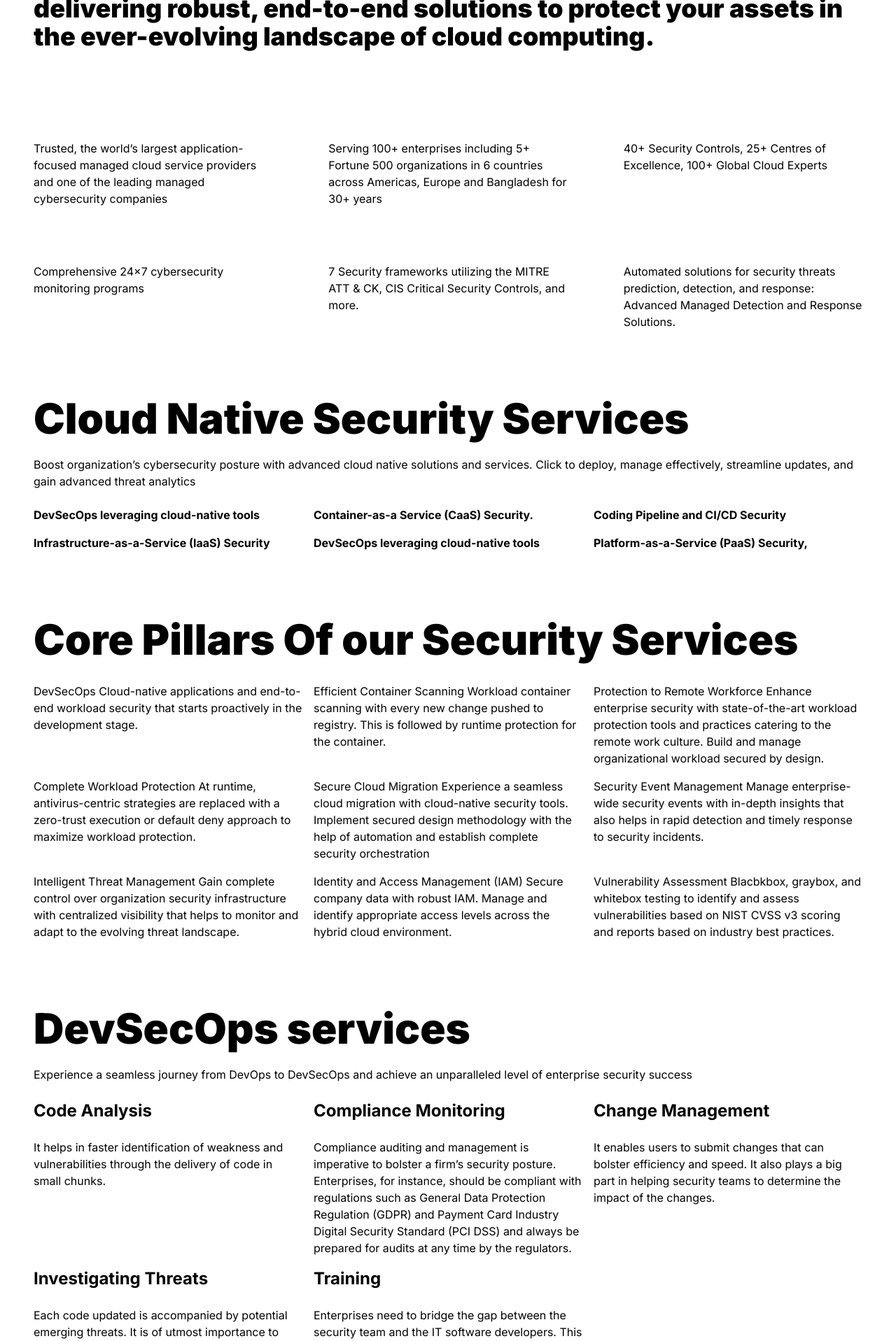
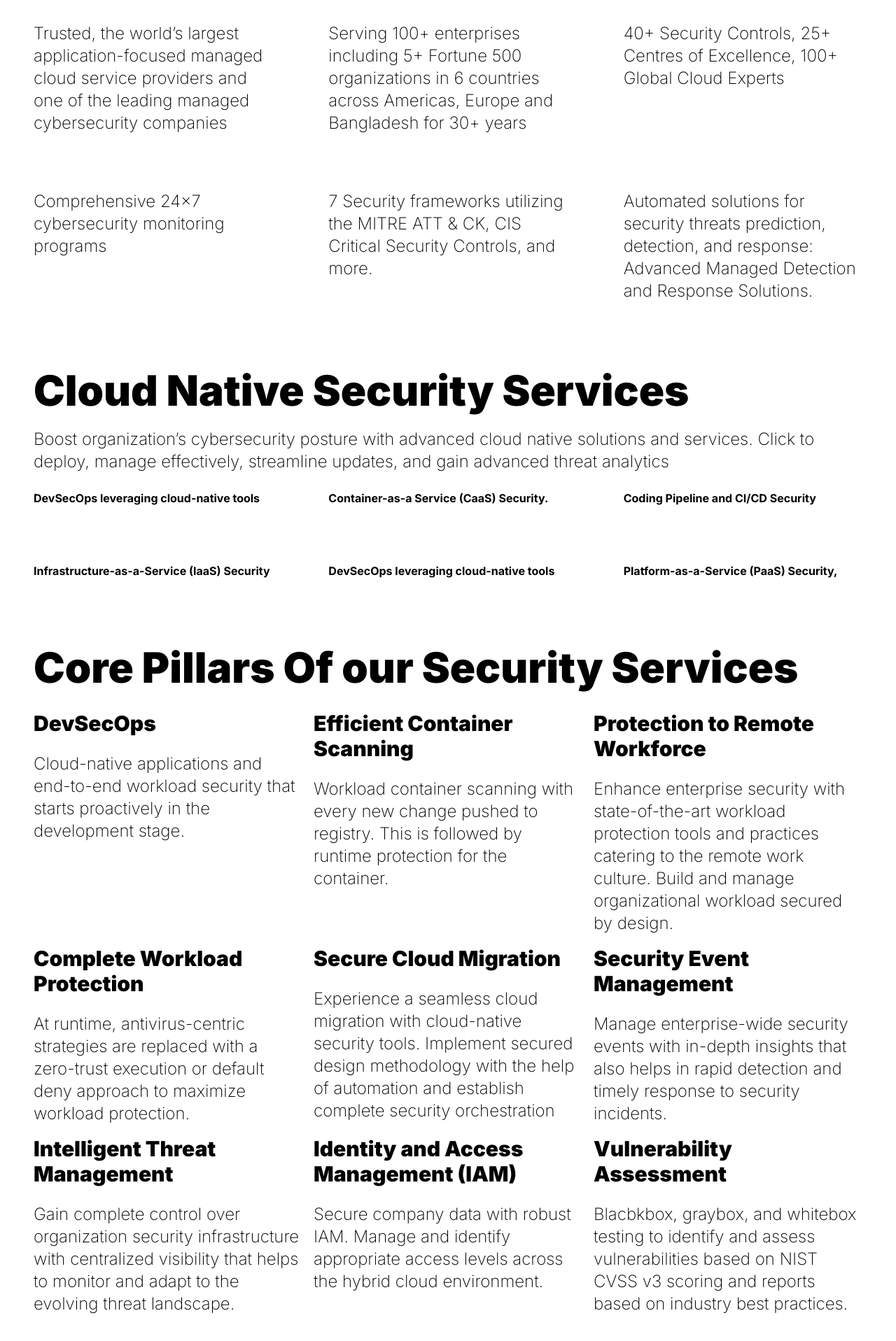
Before and after one commit to zeshaq/comptech-website-2024, a Next.js app: page /cncf_security in a window 1280 px wide. Shown: the part 880-2797 px from the top of the page at 70% size. Built offline with nearby package versions, Linux system fonts and the light colour scheme.

Commit message:
commit 12

```diff
--- a/app/cncf_security/CNCFBanner.tsx
+++ b/app/cncf_security/CNCFBanner.tsx
@@ -8,8 +8,8 @@ const CNCFBanner = () => {
 
 
 
-      <div className="mt-5 max-w-2xl text-center mx-auto">
-        <h1 className="block font-black text-white text-8xl  ">
+      <div className="mt-5 max-w-2xl text-left ">
+        <h1 className="block font-black text-white text-7xl  ">
 
         CLOUD NATIVE SECURITY
 
@@ -18,10 +18,10 @@ const CNCFBanner = () => {
       </div>
 
 
-      <div className="mt-5 max-w-3xl text-center mx-auto">
-        <p className="text-lg text-gray-50 dark:text-gray-400">
+      <div className="mt-5 max-w-3xl text-left">
+        <p className="text-3xl text-gray-50 dark:text-gray-400">
 
-        Reengineer your app with cutting-edge technologies to embrace agility, innovation, and resilience.
+        Your dedicated partner in safeguarding the digital future of your business.
 
 
 
--- a/app/cncf_security/blockfour.tsx
+++ b/app/cncf_security/blockfour.tsx
@@ -8,16 +8,16 @@ const Blockfour = () => {
 
     <h1 className='text-6xl font-black'>DevSecOps services</h1>
 
-    <p className="my-6">
+    <p className="my-12 font-black font-3xl ">
     Experience a seamless journey from DevOps to DevSecOps and achieve an unparalleled level of enterprise security success
     </p>
 
-    <div className='grid grid-cols-3 gap-4'>
+    <div className='grid grid-cols-3 gap-20'>
         <div>
             <h1 className='text-2xl font-bold '>Code Analysis
 
 </h1>
-            <p className='mt-6'>
+<p className=' text-2xl font-extralight'>
             It helps in faster identification of weakness and vulnerabilities through the delivery of code in small chunks.
             </p>
         </div>
@@ -26,7 +26,7 @@ const Blockfour = () => {
             <h1 className='text-2xl font-bold '>Compliance Monitoring
 
 </h1>
-            <p className='mt-6'>
+<p className=' text-2xl font-extralight'>
             Compliance auditing and management is imperative to bolster a firm’s security posture. Enterprises, for instance, should be compliant with regulations such as General Data Protection Regulation (GDPR) and Payment Card Industry Digital Security
              Standard (PCI DSS) and always be prepared for audits at any time by the regulators.
             </p>
@@ -37,7 +37,7 @@ const Blockfour = () => {
             <h1 className='text-2xl font-bold '>Change Management
 
 </h1>
-            <p className='mt-6'>
+<p className=' text-2xl font-extralight'>
             It enables users to submit changes that can bolster efficiency and speed. It
              also plays a big part in helping security teams to determine the impact of the changes.
             </p>
@@ -47,7 +47,7 @@ const Blockfour = () => {
             <h1 className='text-2xl font-bold '>Investigating Threats
 
 </h1>
-            <p className='mt-6'>
+<p className=' text-2xl font-extralight'>
             Each code updated is accompanied by potential emerging threats. It is of utmost importance
             to identify these threats at a premature stage and provide an immediate response.
             </p>
@@ -58,7 +58,7 @@ const Blockfour = () => {
             <h1 className='text-2xl font-bold '>Training
 
 </h1>
-            <p className='mt-6'>
+<p className=' text-2xl font-extralight'>
 
             Enterprises need to bridge the gap between the security team and the IT software developers. This can be achieved through adequate security-related training backed by a complete set of guidelines.
             </p>
--- a/app/cncf_security/blockone.tsx
+++ b/app/cncf_security/blockone.tsx
@@ -11,7 +11,7 @@ const Blockone = () => {
 
     <div className="grid  grid-cols-3 gap-20 ">
 
-        <div className="">
+        <div className="text-2xl font-extralight">
 
             <p>
 
@@ -20,7 +20,7 @@ const Blockone = () => {
         </div>
 
 
-        <div className="">
+        <div className="text-2xl font-extralight">
 
             <p>
             Serving 100+ enterprises including 5+ Fortune 500 organizations in 6 countries across Americas, Europe and Bangladesh for 30+ years
@@ -28,7 +28,7 @@ const Blockone = () => {
         </div>
 
 
-        <div className="">
+        <div className="text-2xl font-extralight">
 
             <p>
             40+ Security Controls, 25+ Centres of Excellence, 100+ Global Cloud Experts
@@ -36,7 +36,7 @@ const Blockone = () => {
         </div>
 
 
-        <div className="">
+        <div className="text-2xl font-extralight">
 
             <p>
 Comprehensive 24x7 cybersecurity monitoring programs
@@ -44,13 +44,13 @@ Comprehensive 24x7 cybersecurity monitoring programs
         </div>
 
 
-        <div className="">
+        <div className="text-2xl font-extralight">
 
             <p>7 Security frameworks utilizing the MITRE ATT & CK, CIS Critical Security Controls, and more.
             </p>
         </div>
 
-        <div className="">
+        <div className="text-2xl font-extralight">
 
             <p>Automated solutions for security threats prediction, detection, and response: Advanced Managed Detection and Response Solutions.
                 </p>
--- a/app/cncf_security/blockthree.tsx
+++ b/app/cncf_security/blockthree.tsx
@@ -13,81 +13,81 @@ const Blockthree = () => {
 <div className='grid grid-cols-3 gap-4'>
 
     <div>
-    DevSecOps
-
+<h1 className='text-3xl font-black mb-6'>   DevSecOps</h1>
+<p className=' text-2xl font-extralight'>
 Cloud-native applications and
-end-to-end workload security that starts proactively in the development stage.
+end-to-end workload security that starts proactively in the development stage.</p>
 
     </div>
 
     <div>
-    Efficient Container Scanning
-
+    <h1 className='text-3xl font-black mb-6'>   Efficient Container Scanning</h1>
+    <p className=' text-2xl font-extralight'>
 Workload container scanning with every new change
-pushed to registry. This is followed by runtime protection for the container.
+pushed to registry. This is followed by runtime protection for the container.</p>
 
     </div>
 
 
     <div>
-    Protection to Remote Workforce
-
+    <h1 className='text-3xl font-black mb-6'>  Protection to Remote Workforce</h1>
+    <p className=' text-2xl font-extralight'>
 Enhance enterprise security with state-of-the-art workload protection tools and practices catering to
-the remote work culture. Build and manage organizational workload secured by design.
+the remote work culture. Build and manage organizational workload secured by design.</p>
 
     </div>
 
 
     <div>
-    Complete Workload Protection
-
+    <h1 className='text-3xl font-black mb-6'>  Complete Workload Protection</h1>
+    <p className=' text-2xl font-extralight'>
 At runtime, antivirus-centric strategies are replaced
-with a zero-trust execution or default deny approach to maximize workload protection.
+with a zero-trust execution or default deny approach to maximize workload protection.</p>
 
     </div>
 
 
     <div>
-    Secure Cloud Migration
-
+    <h1 className='text-3xl font-black mb-6'>    Secure Cloud Migration</h1>
+    <p className=' text-2xl font-extralight'>
 Experience a seamless cloud migration with cloud-native security tools. Implement secured design
-methodology with the help of automation and establish complete security orchestration
+methodology with the help of automation and establish complete security orchestration</p>
 
     </div>
 
 
     <div>
-    Security Event Management
-
+    <h1 className='text-3xl font-black mb-6'>   Security Event Management</h1>
+    <p className=' text-2xl font-extralight'>
 Manage enterprise-wide security events with in-depth
-insights that also helps in rapid detection and timely response to security incidents.
+insights that also helps in rapid detection and timely response to security incidents.</p>
 
     </div>
 
 
     <div>
-    Intelligent Threat Management
-
+    <h1 className='text-3xl font-black mb-6'>  Intelligent Threat Management</h1>
+    <p className=' text-2xl font-extralight'>
 Gain complete control over organization security infrastructure with
-centralized visibility that helps to monitor and adapt to the evolving threat landscape.
+centralized visibility that helps to monitor and adapt to the evolving threat landscape.</p>
 
     </div>
 
 
     <div>
-    Identity and Access Management (IAM)
-
+    <h1 className='text-3xl font-black mb-6'>  Identity and Access Management (IAM)</h1>
+    <p className=' text-2xl font-extralight'>
 Secure company data with robust IAM. Manage and identify appropriate access levels across the hybrid cloud environment.
-
+</p>
     </div>
 
 
     <div>
 
-    Vulnerability Assessment
-
+    <h1 className='text-3xl font-black mb-6'>    Vulnerability Assessment</h1>
+    <p className=' text-2xl font-extralight'>
 Blacbkbox, graybox, and whitebox testing to identify and assess vulnerabilities
-based on NIST CVSS v3 scoring and reports based on industry best practices.
+based on NIST CVSS v3 scoring and reports based on industry best practices.</p>
     </div>
 
 
--- a/app/cncf_security/blocktwo.tsx
+++ b/app/cncf_security/blocktwo.tsx
@@ -7,10 +7,10 @@ const Blocktwo = () => {
 
 <h1 className='text-6xl font-black '>Cloud Native Security Services</h1>
 
-<p className="my-6">Boost organization’s cybersecurity posture with advanced cloud native solutions and services. Click to deploy, manage effectively, streamline updates, and gain advanced threat analytics
+<p className="my-6 text-2xl font-extralight">Boost organization’s cybersecurity posture with advanced cloud native solutions and services. Click to deploy, manage effectively, streamline updates, and gain advanced threat analytics
 </p>
 
-<div className='grid grid-cols-3 gap-4'>
+<div className='grid grid-cols-3 gap-20'>
     <div className='font-bold'>
 
     DevSecOps leveraging cloud-native tools
--- a/app/cncf_security/page.tsx
+++ b/app/cncf_security/page.tsx
@@ -17,7 +17,9 @@ const CNCFSecurity = () => {
 
 <h1 className='font-black text-4xl py-20 px-12 '>
 
-your dedicated partner in safeguarding the digital future of your business. As a leading Cloud Security provider, we specialize in delivering robust, end-to-end solutions to protect your assets in the ever-evolving landscape of cloud computing.
+
+As a leading Cloud Security provider, we specialize in delivering robust, end-to-end solutions to protect your
+assets in the ever-evolving landscape of cloud computing.
 </h1>
 
 <Blockone></Blockone>
```
Also changed, not shown: public/images/misc/m1.jpeg (added), public/images/misc/m2.jpeg (added).
